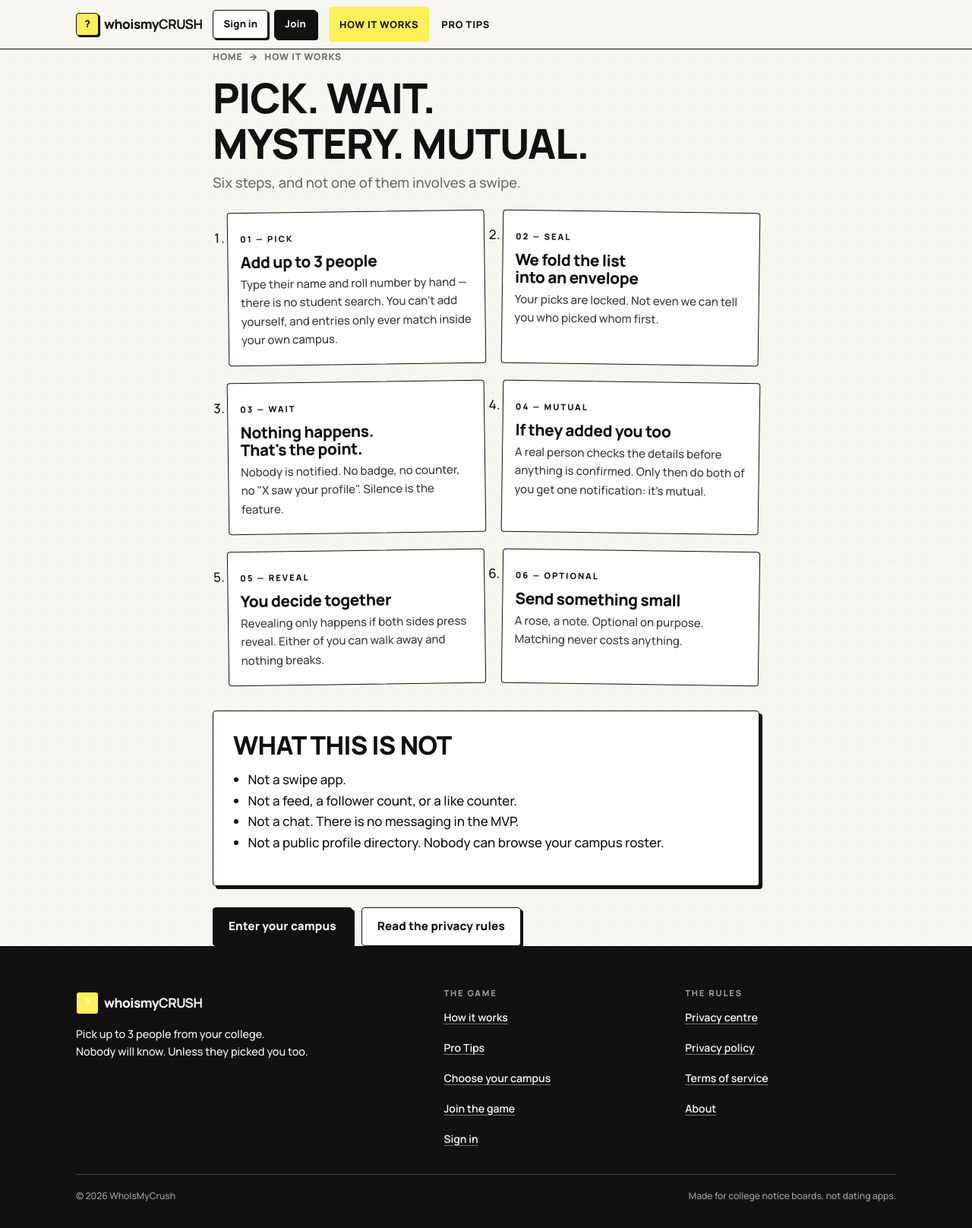
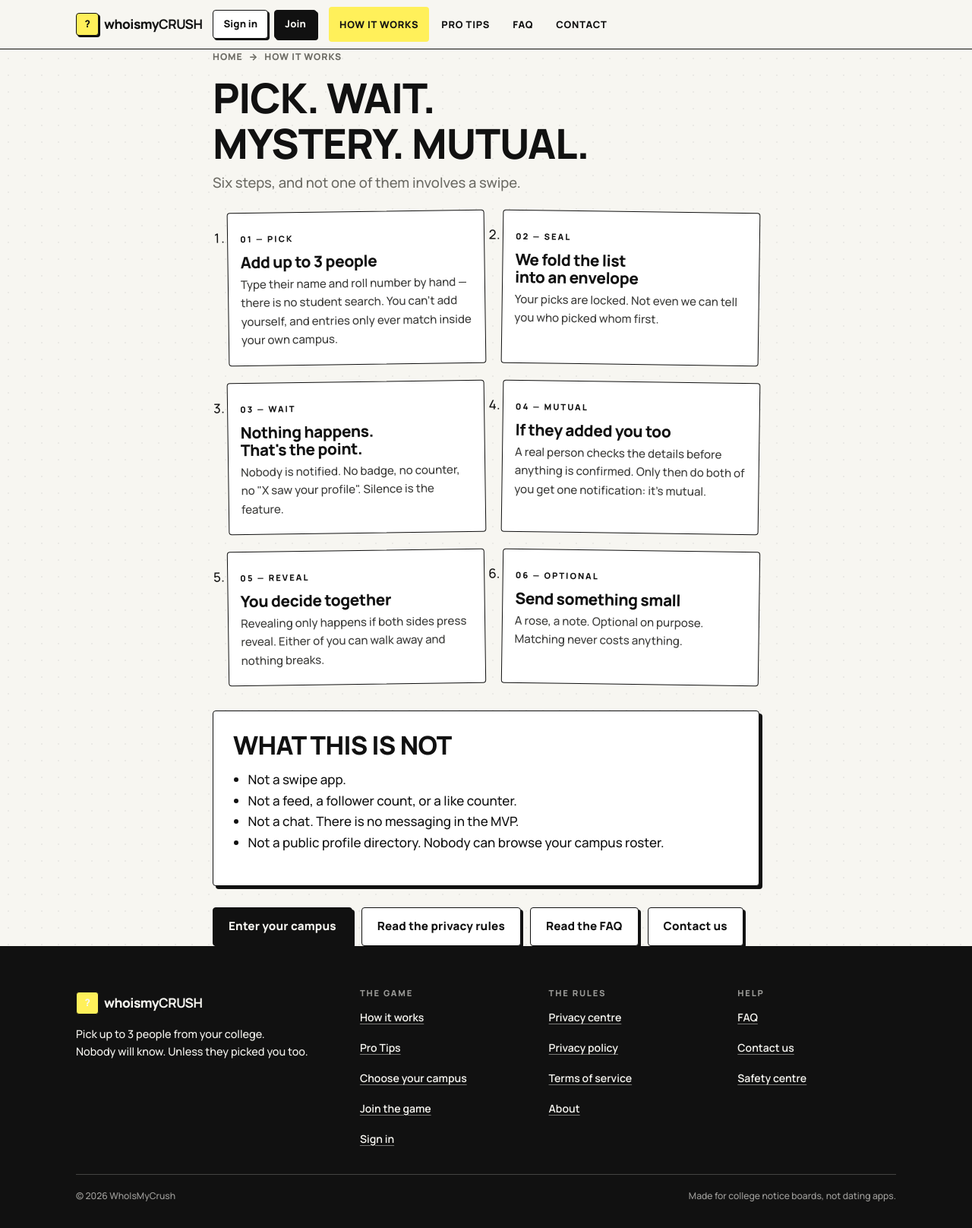
Before and after one commit to amanmauryam/whoismycrush, a Django app: page /how-it-works/ in a window 1280 px wide. Shown: the whole page at 76% size. Run offline with Django 5.2, Linux system fonts and the light colour scheme.

Commit message:
added faq and contact

```diff
--- a/main/config/context_processors.py
+++ b/main/config/context_processors.py
@@ -43,6 +43,8 @@ def navigation(request):
         "has_campus_id": has_campus_id,
         "nav_home": path in ("", "/") or path.startswith("/about") or path.startswith("/how-it-works"),
         "nav_blog": path.startswith("/pro-tips") or path.startswith("/blog"),
+        "nav_faq": path.startswith("/faq"),
+        "nav_contact": path.startswith("/contact"),
         "nav_secret": path.startswith("/secret"),
         "nav_matches": path.startswith("/matches"),
         "nav_account": path.startswith("/campus-id") or path.startswith("/notifications"),
--- a/main/static/css/board.css
+++ b/main/static/css/board.css
@@ -1188,7 +1188,7 @@ ul.errorlist,
   }
 
   .footer-grid {
-    grid-template-columns: 1.6fr 1fr 1fr;
+    grid-template-columns: 1.6fr 1fr 1fr 1fr;
     gap: 40px;
   }
 
--- a/main/templates/campus/landing.html
+++ b/main/templates/campus/landing.html
@@ -141,6 +141,7 @@
     <div class="btn-row">
       <a class="btn btn-primary" href="{% if user.is_authenticated and has_campus_id %}{% url 'campus:secret' %}{% else %}{% url 'accounts:register' %}{% endif %}">Enter your campus</a>
       <a class="btn" href="{% url 'core:how_it_works' %}">How it works</a>
+      <a class="btn" href="{% url 'core:faq' %}">Read the FAQ</a>
     </div>
   </div>
 </section>
--- a/main/templates/components/footer.html
+++ b/main/templates/components/footer.html
@@ -39,6 +39,15 @@
           <li><a href="{% url 'core:about' %}">About</a></li>
         </ul>
       </div>
+
+      <div class="footer-col">
+        <h2>Help</h2>
+        <ul>
+          <li><a href="{% url 'core:faq' %}">FAQ</a></li>
+          <li><a href="{% url 'core:contact' %}">Contact us</a></li>
+          <li><a href="{% url 'core:safety' %}">Safety centre</a></li>
+        </ul>
+      </div>
     </div>
 
     <div class="footer-bottom">
--- a/main/templates/components/navbar.html
+++ b/main/templates/components/navbar.html
@@ -9,6 +9,8 @@
     <nav class="nav-links" id="nav-links" aria-label="Main">
       <a class="nav-link{% if nav_home %} is-active{% endif %}" href="{% url 'core:how_it_works' %}">How it works</a>
       <a class="nav-link{% if nav_blog %} is-active{% endif %}" href="{% url 'blog:post_list' %}">Pro Tips</a>
+      <a class="nav-link{% if nav_faq %} is-active{% endif %}" href="{% url 'core:faq' %}">FAQ</a>
+      <a class="nav-link{% if nav_contact %} is-active{% endif %}" href="{% url 'core:contact' %}">Contact</a>
       {% if user.is_authenticated %}
         <a class="nav-link{% if nav_secret %} is-active{% endif %}" href="{% url 'campus:secret' %}">My secret</a>
         <a class="nav-link{% if nav_matches %} is-active{% endif %}" href="{% url 'campus:matches' %}">Matches</a>
--- a/main/templates/core/how_it_works.html
+++ b/main/templates/core/how_it_works.html
@@ -57,6 +57,8 @@
   <div class="btn-row" style="margin-top:28px">
     <a class="btn btn-primary" href="{% if user.is_authenticated and has_campus_id %}{% url 'campus:secret' %}{% else %}{% url 'accounts:register' %}{% endif %}">Enter your campus</a>
     <a class="btn" href="{% url 'campus:privacy' %}">Read the privacy rules</a>
+    <a class="btn" href="{% url 'core:faq' %}">Read the FAQ</a>
+    <a class="btn" href="{% url 'core:contact' %}">Contact us</a>
   </div>
 </div>
 {% endblock %}
```
